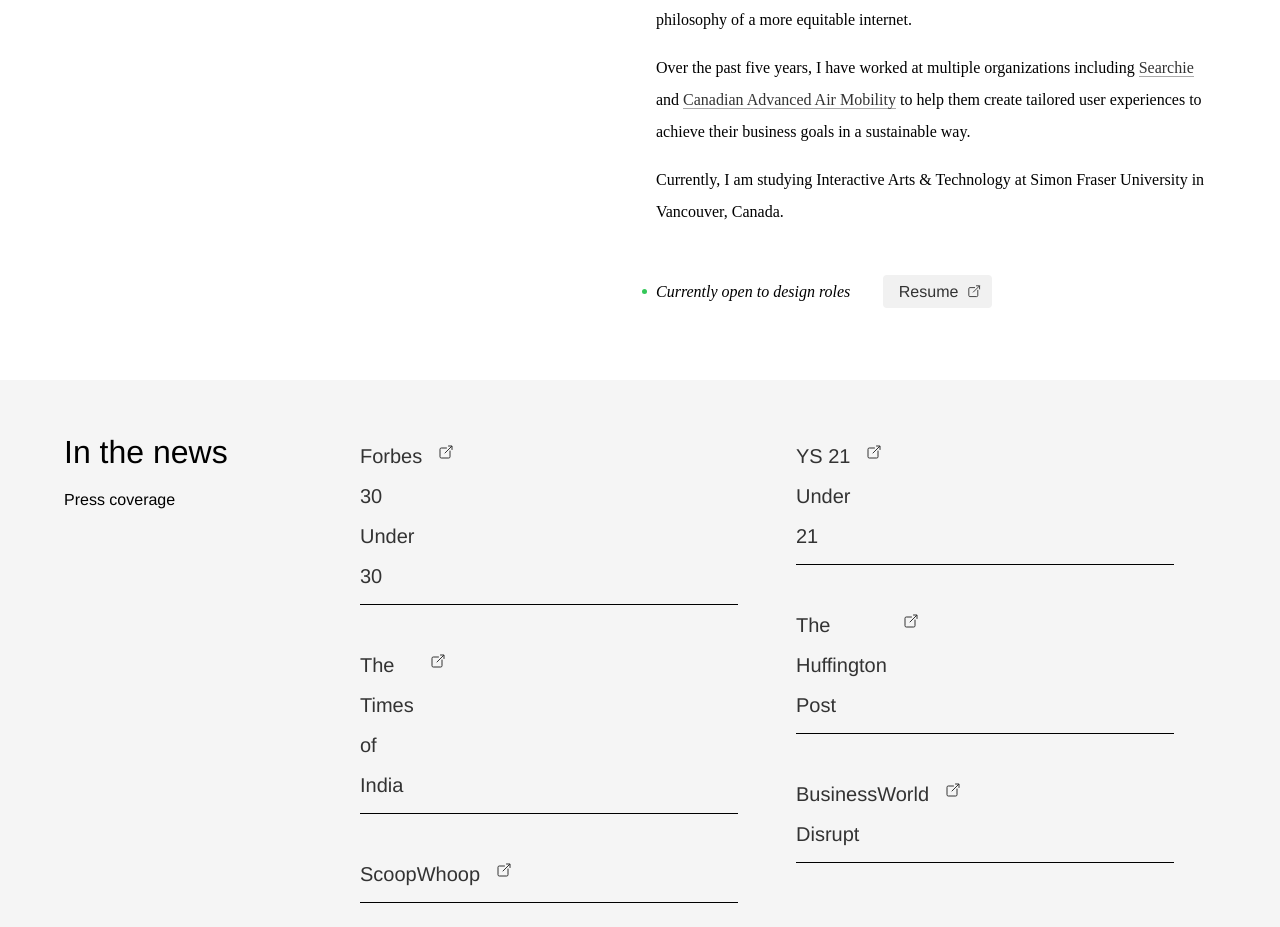
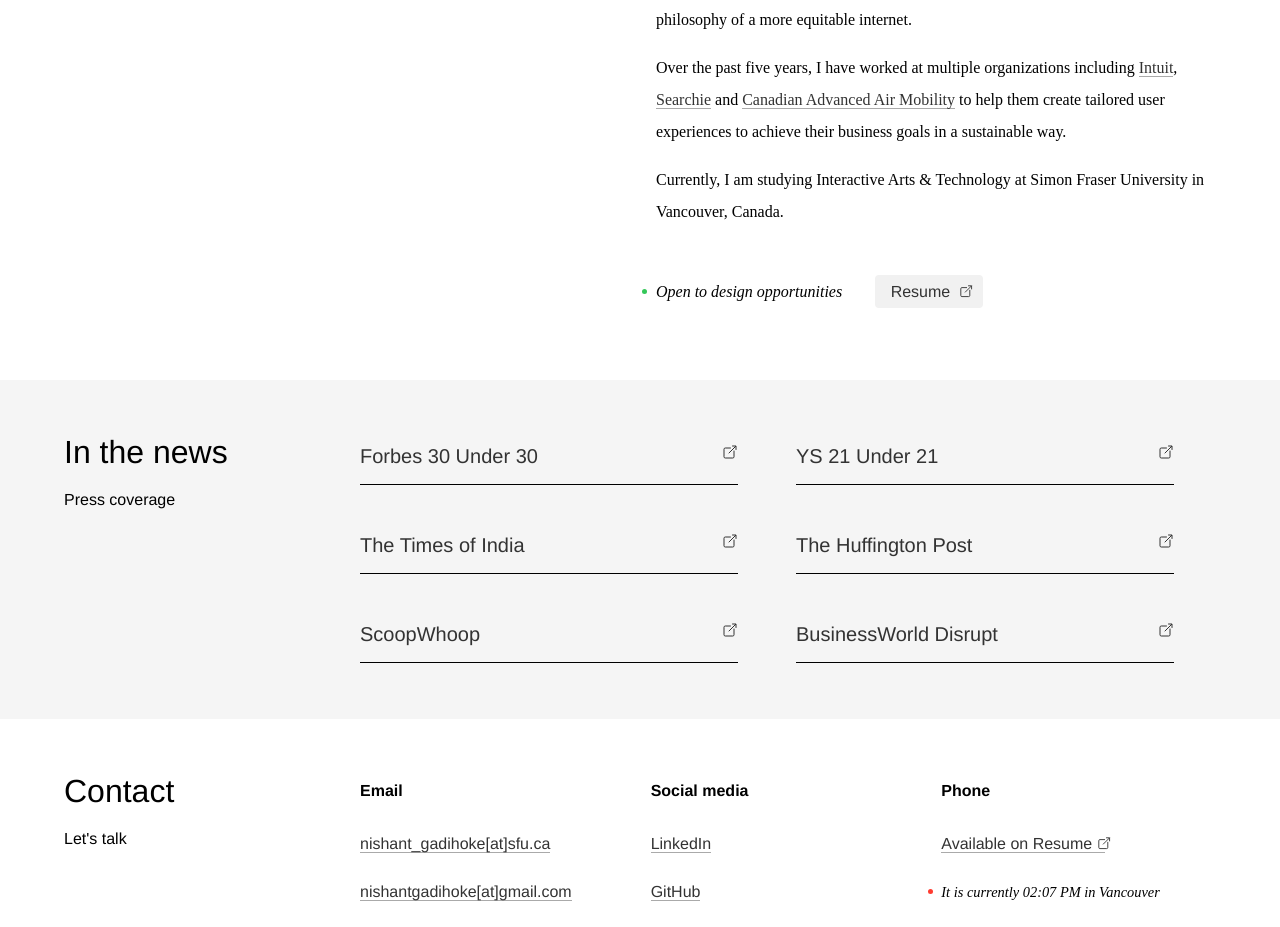
Before and after one commit to NishantGadihoke/nishantgadihoke.github.io, a plain HTML site: page about/index.html in a window 1280 px wide. Shown: the part 823-1750 px from the top of the page. Drawn offline with nearby package versions, Linux system fonts and the light colour scheme; a web font is replaced by a local one.

Commit message:
I should probably stop writing code

```diff
--- a/about/index.html
+++ b/about/index.html
@@ -71,13 +71,13 @@
 
                     <p>I taught myself web development in middle school to create a <a href="https://codepen.io/NishantGadihoke/details/azdvyM">PokeBall with CSS</a> and  enjoy working on obscure projects from time-to-time. In 2016, I founded <a href="https://oswaldlabs.com">Oswald Labs</a> &mdash; an award-winning accessibility technology company &mdash; which was borne out of my philosophy of a more equitable internet.</p>
 
-                    <p>Over the past five years, I have worked at multiple organizations including <a href="https://www.oceain.ai/">Searchie</a> and <a href="https://canadianaam.com">Canadian Advanced Air Mobility</a> to help them create tailored user experiences to achieve their business goals in a sustainable way.</p>
+                    <p>Over the past five years, I have worked at multiple organizations including <a href="https://intuit.com">Intuit</a>, <a href="https://www.oceain.ai/">Searchie</a> and <a href="https://canadianaam.com">Canadian Advanced Air Mobility</a> to help them create tailored user experiences to achieve their business goals in a sustainable way.</p>
 
                     <p>Currently, I am studying Interactive Arts &amp; Technology at Simon Fraser University in Vancouver, Canada.</p>
 
                     <div class="status-container">
                         <p class="current-status serif available">
-                            Currently open to design roles
+                            Open to design opportunities
                         </p>
                         <a target="_blank" href="../assets/documents/Resume_Nishant_SFU.pdf" class="button">Resume <ion-icon name="open-outline" class="resume-button"></ion-icon></a>
                     </div>
@@ -100,30 +100,30 @@
                                 <li class="news-list-item">
                                     <a target="_blank" href="https://www.forbes.com/profile/oswald-labs/">
                                         <div class="row">
-                                            <div class="col-sm-9">
+                                            <div class="col-sm-9 col-9">
                                                 <p class="news-title sans-serif">Forbes 30 Under 30</p>
                                             </div>
-                                            <div class="col-sm-3"><ion-icon name="open-outline" class="press-button"></ion-icon></div>
+                                            <div class="col-sm-3 col-3"><ion-icon name="open-outline" class="press-button"></ion-icon></div>
                                         </div>
                                     </a>
                                 </li>
                                 <li class="news-list-item">
                                     <a target="_blank" href="https://timesofindia.indiatimes.com/topic/Nishant-Gadihoke">
                                         <div class="row">
-                                            <div class="col-sm-9">
+                                            <div class="col-sm-9 col-9">
                                                 <p class="news-title sans-serif">The Times of India</p>
                                             </div>
-                                            <div class="col-sm-3"><ion-icon name="open-outline" class="press-button"></ion-icon></div>
+                                            <div class="col-sm-3 col-3"><ion-icon name="open-outline" class="press-button"></ion-icon></div>
                                         </div>
                                     </a>
                                 </li>
                                 <li class="news-list-item">
                                     <a target="_blank" href="https://www.scoopwhoop.com/Delhi-Teens-Created-Reading-App-For-People-With-Dyslexia/">
                                         <div class="row">
-                                            <div class="col-sm-9">
+                                            <div class="col-sm-9 col-9">
                                                 <p class="news-title sans-serif">ScoopWhoop</p>
                                             </div>
-                                            <div class="col-sm-3"><ion-icon name="open-outline" class="press-button"></ion-icon></div>
+                                            <div class="col-sm-3 col-3"><ion-icon name="open-outline" class="press-button"></ion-icon></div>
                                         </div>
                                     </a>
                                 </li>
@@ -134,30 +134,30 @@
                                 <li class="news-list-item">
                                     <a target="_blank" href="https://yourstory.com/2018/08/21-under-21-meet-the-young-entrepreneurs-who-are-changing-the-world-one-startup-at-a-time/">
                                         <div class="row">
-                                            <div class="col-sm-9">
+                                            <div class="col-sm-9 col-9">
                                                 <p class="news-title sans-serif">YS 21 Under 21</p>
                                             </div>
-                                            <div class="col-sm-3"><ion-icon name="open-outline" class="press-button"></ion-icon></div>
+                                            <div class="col-sm-3 col-3"><ion-icon name="open-outline" class="press-button"></ion-icon></div>
                                         </div>
                                     </a>
                                 </li>
                                 <li class="news-list-item">
                                     <a target="_blank" href="https://www.huffpost.com/archive/in/entry/two-teenagers-from-delhi-want-to-change-the-web-with-this-readin_a_21442472">
                                         <div class="row">
-                                            <div class="col-sm-9">
+                                            <div class="col-sm-9 col-9">
                                                 <p class="news-title sans-serif">The Huffington Post</p>
                                             </div>
-                                            <div class="col-sm-3"><ion-icon name="open-outline" class="press-button"></ion-icon></div>
+                                            <div class="col-sm-3 col-3"><ion-icon name="open-outline" class="press-button"></ion-icon></div>
                                         </div>
                                     </a>
                                 </li>
                                 <li class="news-list-item">
                                     <a target="_blank" href="https://bwdisrupt.businessworld.in/article/Oswald-Foundation-10-Month-Old-Startup-Goes-Multinational/14-07-2017-122124/">
                                         <div class="row">
-                                            <div class="col-sm-9">
+                                            <div class="col-sm-9 col-9">
                                                 <p class="news-title sans-serif">BusinessWorld Disrupt</p>
                                             </div>
-                                            <div class="col-sm-3"><ion-icon name="open-outline" class="press-button"></ion-icon></div>
+                                            <div class="col-sm-3 col-3"><ion-icon name="open-outline" class="press-button"></ion-icon></div>
                                         </div>
                                     </a>
                                 </li>
```
Also changed, not shown: index.html (+14 -14 lines).
